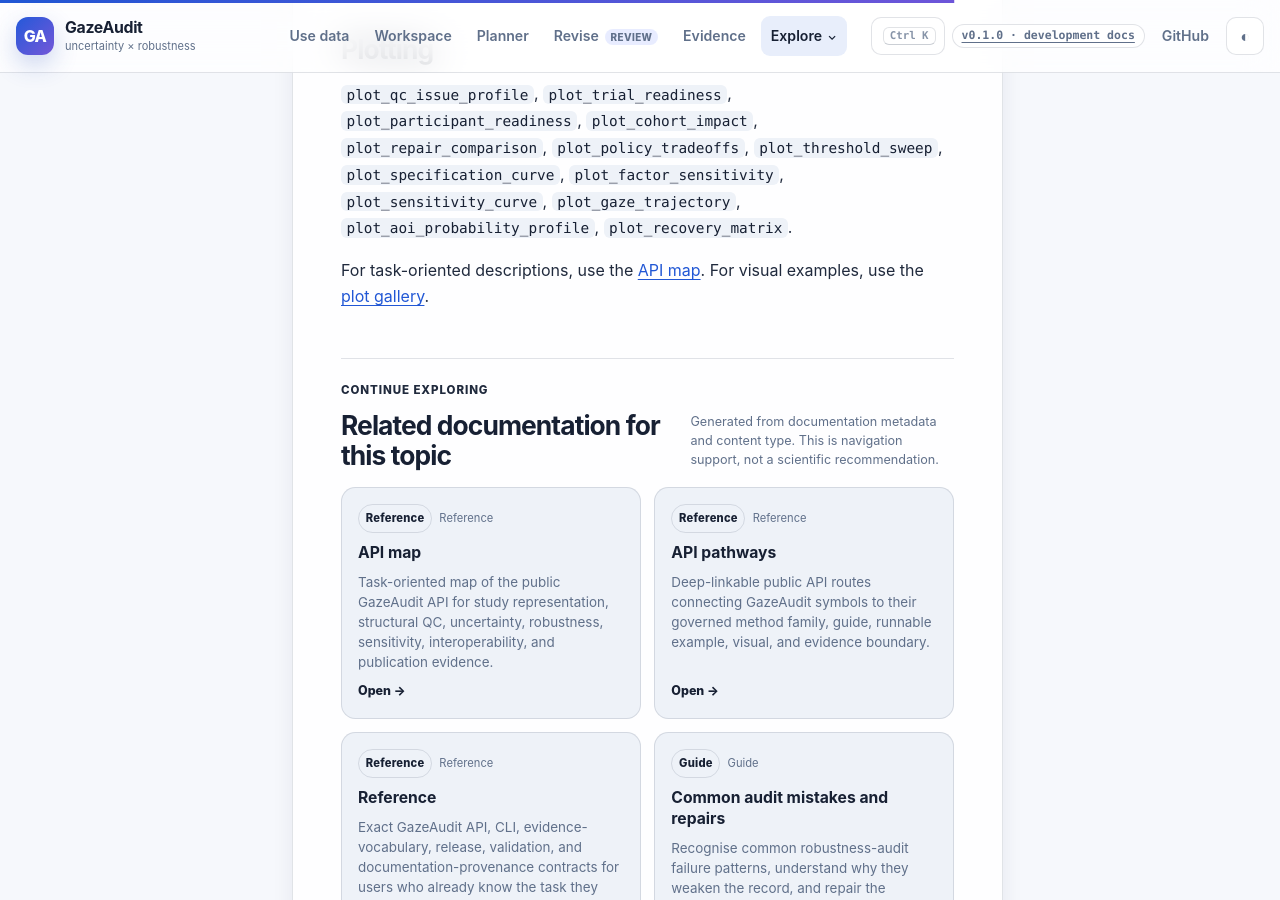
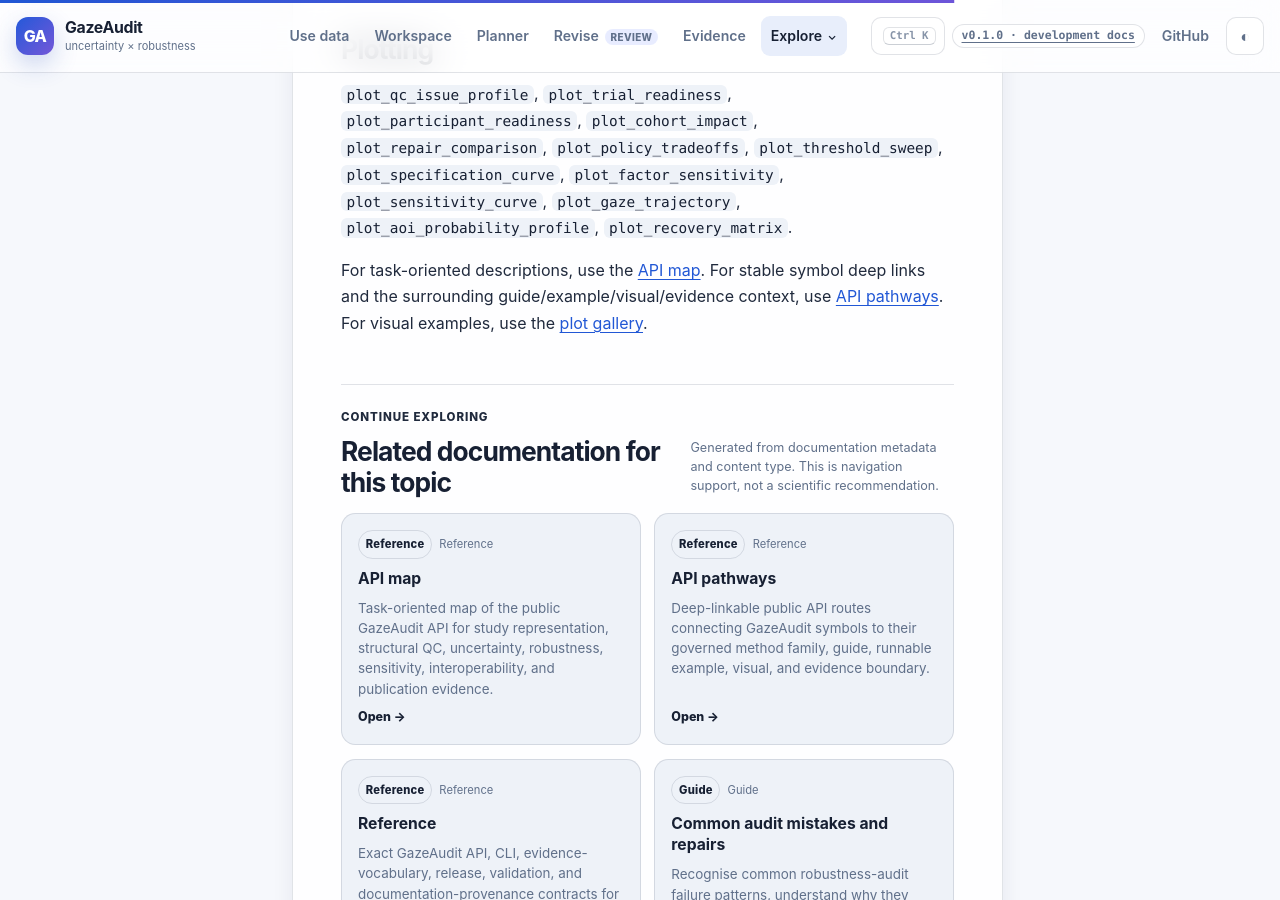
Before and after one commit to stefanosbalaskas/GazeAudit, a Jekyll site: the page built from docs/reference/core-api-inventory.md, in a window 1280 px wide and 900 px high, scrolled down 1614 px. Built offline with Jekyll 4.4.1, drawn with Linux system fonts in a browser that asks for light colours.

Commit message:
docs: connect API inventory to pathways

```diff
--- a/docs/reference/core-api-inventory.md
+++ b/docs/reference/core-api-inventory.md
@@ -31,4 +31,4 @@ The inventory deliberately focuses on normal research workflows. Frozen validati
 
 `plot_qc_issue_profile`, `plot_trial_readiness`, `plot_participant_readiness`, `plot_cohort_impact`, `plot_repair_comparison`, `plot_policy_tradeoffs`, `plot_threshold_sweep`, `plot_specification_curve`, `plot_factor_sensitivity`, `plot_sensitivity_curve`, `plot_gaze_trajectory`, `plot_aoi_probability_profile`, `plot_recovery_matrix`.
 
-For task-oriented descriptions, use the [API map]({{ '/docs/reference/api-map/' | relative_url }}). For visual examples, use the [plot gallery]({{ '/docs/plots/' | relative_url }}).
+For task-oriented descriptions, use the [API map]({{ '/docs/reference/api-map/' | relative_url }}). For stable symbol deep links and the surrounding guide/example/visual/evidence context, use [API pathways]({{ '/docs/reference/api-pathways/' | relative_url }}). For visual examples, use the [plot gallery]({{ '/docs/plots/' | relative_url }}).
```
